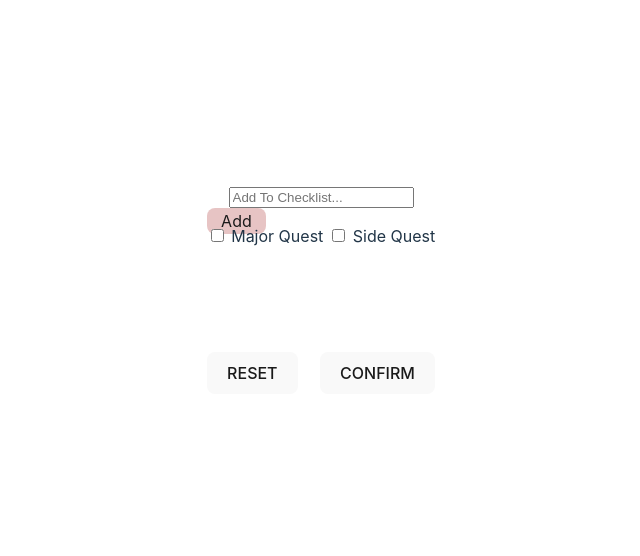
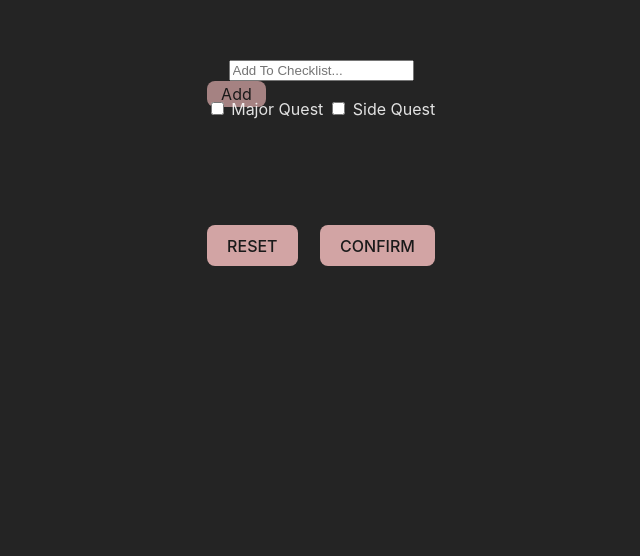
Before and after one commit to CalebAddi/Questlist, a website built with Vite: page index.html in a window 1280 px wide. Shown: the part 111-667 px from the top of the page, without its empty margins (319-959 px from the left). Built offline with nearby package versions, Linux system fonts and the light colour scheme.

Commit message:
updates to html and css

```diff
--- a/index.html
+++ b/index.html
@@ -7,7 +7,7 @@
     <title>Questlist</title>
   </head>
   <body>
-    <div id="app">
+    <section id="app">
       <div class="main">
         <div class="checklist-div">
           <input type="text" id="checklist" placeholder="Add To Checklist...">
@@ -37,7 +37,7 @@
           <button id="confirm-btn">CONFIRM</button>
         </div>
       </div>
-    </div>
+    </section>
     <script type="module" src="/main.js"></script>
   </body>
 </html>
--- a/style.css
+++ b/style.css
@@ -42,21 +42,6 @@ li
   margin-left: -2em;
 }
 
-#app {
-  max-width: 1280px;
-  margin: 0 auto;
-  padding: 2rem;
-  text-align: center;
-}
-
-.card {
-  padding: 2em;
-}
-
-.read-the-docs {
-  color: #888;
-}
-
 button {
   border-radius: 8px;
   border: 1px solid transparent;
@@ -75,6 +60,25 @@ button:hover {
 button:focus,
 button:focus-visible {
   outline: 4px auto -webkit-focus-ring-color;
+}
+
+#app {
+  max-width: 1280px;
+  margin: 0 auto;
+  padding: 2rem;
+  text-align: center;
+  @media (min-width:768px)
+  {
+    grid-row: span 2;
+  }
+
+  .main
+  {
+    @media (min-width:768px)
+    {
+      min-height: 58vh;
+      max-height: 58vh;
+      overflow: auto;
     }
 
     .addBtn {
@@ -128,16 +132,5 @@ button:focus-visible {
     {
       margin-left: .55em;
     }
-
-@media (prefers-color-scheme: light) {
-  :root {
-    color: #213547;
-    background-color: #ffffff;
-  }
-  a:hover {
-    color: #747bff;
-  }
-  button {
-    background-color: #f9f9f9;
   }
 }
```
Lines whose indentation alone changed are shown as unchanged.
